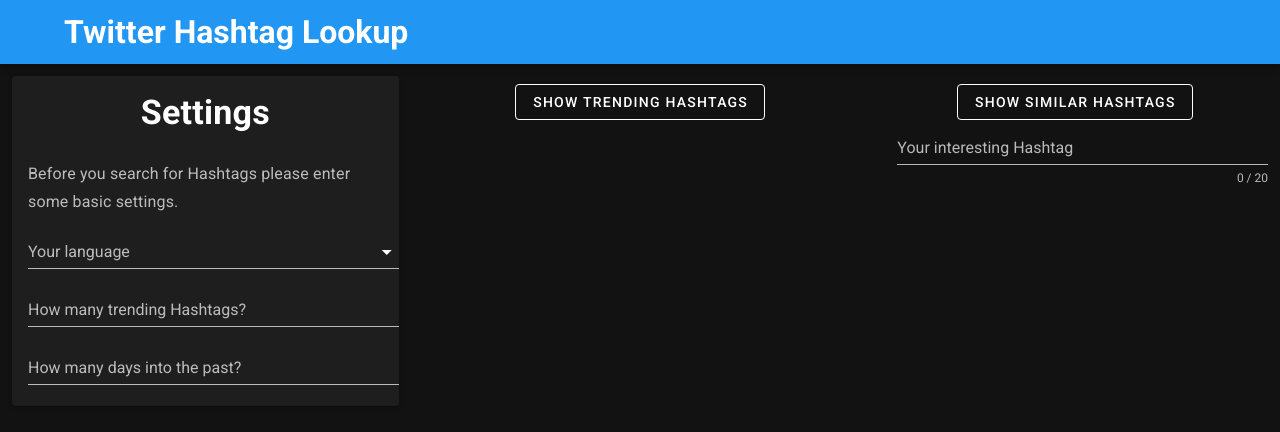
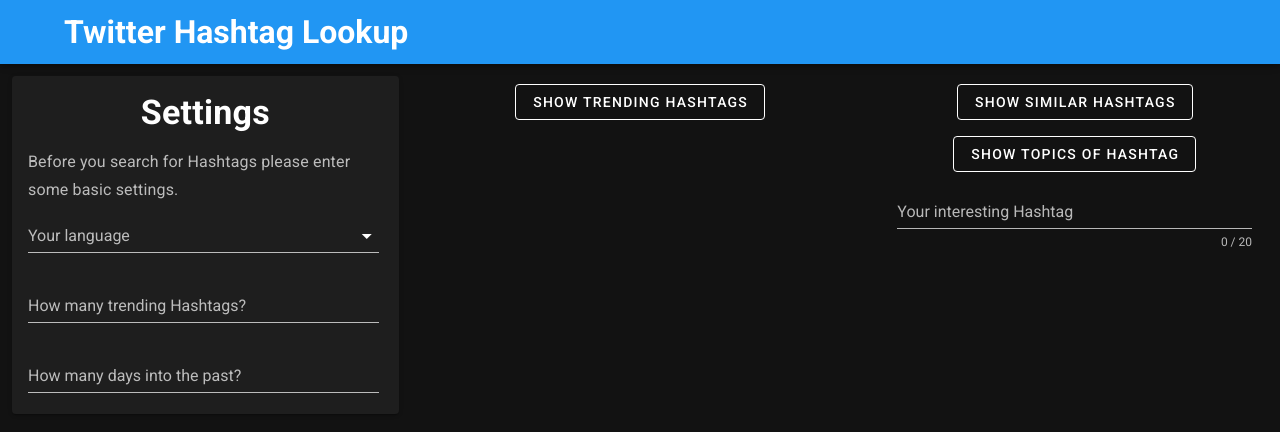
Before and after one commit to hugoppp-uni/WP-NoSQL-Project, a Vue app in the folder twitter-app-frontend/: page / in a window 1280 px wide. Shown: the top 432 px of the page. Built offline with nearby package versions, Linux system fonts and the light colour scheme.

Commit message:
Topics of Hashtags API integrated. Updated CSS Settings of Components. Ready for Dr. Zukunft

```diff
--- a/twitter-app-frontend/src/components/ApiSettings.vue
+++ b/twitter-app-frontend/src/components/ApiSettings.vue
@@ -2,15 +2,15 @@
   <v-container>
     <v-card dir style="margin: auto">
 
-      <v-card-title class="justify-center display-1 font-weight-bold mb-3"
+      <v-card-title class="justify-center display-1 font-weight-bold mb-0"
       >Settings
       </v-card-title
       >
-      <v-card-text class="text-left subtitle-1"
+      <v-card-text class="text-left subtitle-1 mb-0 pb-0"
       > Before you search for Hashtags please enter some basic settings.
       </v-card-text>
       <v-select
-          class="pa-0 pl-4"
+          class="pl-4 mb-0 pb-0 mr-5"
           v-model="userInput.selectedLanguage"
           :items="languageOptions"
           :menu-props="{ top: true, offsetY: true }"
@@ -23,7 +23,7 @@
           v-slot="{ errors }"
       >
         <v-text-field
-            class="pa-0 pl-4"
+            class="pl-4 mb-0 pb-0 mr-5"
             v-model="userInput.topCount"
             label="How many trending Hashtags?"
             hint="Must be a positive integer"
@@ -37,7 +37,7 @@
           v-slot="{ errors }"
       >
         <v-text-field
-            class="pa-0 pl-4"
+            class="pl-4 mb-1 pb-0 mr-5"
             v-model="userInput.lastDays"
             label="How many days into the past?"
             hint="Must be a positive integer"
@@ -45,6 +45,7 @@
             @change="publishUpdatedSettings()"
         ></v-text-field>
       </validation-provider>
+
     </v-card>
   </v-container>
 </template>
--- a/twitter-app-frontend/src/components/SimilarHashtags.vue
+++ b/twitter-app-frontend/src/components/SimilarHashtags.vue
@@ -9,15 +9,7 @@
       >
         Show Similar Hashtags
       </v-btn>
-    </div>
-    <v-text-field
-        class="pa-0 pl-4"
-        v-model="selectedHashtag"
-        label="Your interesting Hashtag"
-        counter="20"
-        maxlength="20"
-        hint="Must be a single word"
-    ></v-text-field>
+<!--    Similar Hashtags section:-->
     <v-card
         v-if="similarHashtagsNotEmpty"
         class="mx-auto"
@@ -39,6 +31,47 @@
         </v-list-item-group>
       </v-list>
     </v-card>
+      <div class="text-center">
+        <v-btn
+            class="ma-2"
+            outlined
+            color="white"
+            @click="getTopicsOfHashtags"
+        >
+          Show Topics of Hashtag
+        </v-btn>
+      </div>
+    </div>
+    <!--    Topics of Hashtags section:-->
+    <v-card
+        v-if="this.topicsOfHashtagsNotEmpty"
+        class="mx-auto"
+        max-width="300"
+        tile
+    >
+      <v-list rounded>
+        <v-list-item-group
+            color="primary"
+        >
+          <v-list-item
+              v-for="(item, index) in topicOfHashtagsResult"
+              :key="index"
+          >
+            <v-list-item-content>
+              <v-list-item-title v-text="item.topic"></v-list-item-title>
+            </v-list-item-content>
+          </v-list-item>
+        </v-list-item-group>
+      </v-list>
+    </v-card>
+    <v-text-field
+        class="pl-4 pr-4"
+        v-model="selectedHashtag"
+        label="Your interesting Hashtag"
+        counter="20"
+        maxlength="20"
+        hint="Must be a single word"
+    ></v-text-field>
   </v-container>
 </template>
 
@@ -54,7 +87,6 @@
     eventBus.$on('hashtagSelected', (param) => {
       console.log('Hashtag received: ' + param)
       this.selectedHashtag = param
-      this.getSimilarHashtags()
     })
     eventBus.$on('userInputUpdated', (param) => {
       console.log('Lang received: ' + param.selectedLanguage)
@@ -70,6 +102,9 @@
   computed: {
     similarHashtagsNotEmpty: function () {
       return (this.similarHashtagsResult.length > 1)
+    },
+    topicsOfHashtagsNotEmpty: function () {
+      return (this.topicOfHashtagsResult.length > 1)
     }
   },
   data: function () {
@@ -80,9 +115,12 @@
       // input Data from input field or Top Hashtags:
       selectedHashtag: '',
 
-      // Api Calls:
+      // Api Call Similar Hashtags:
       defaultSimilarHashtagUrl: 'http://localhost:5038/Hashtag/',
-      similarHashtagsResult: ''
+      similarHashtagsResult: '',
+
+      // Api Call Topics of Hashtag:
+      topicOfHashtagsResult: ''
     };
   },
   methods: {
@@ -96,13 +134,24 @@
           .then(res => {
             this.similarHashtagsResult = res.data;
             console.log('Api call for: ' + this.selectedHashtag)
-            console.log('API response received ')
+            console.log('API response for similar hashtags received ')
           });
-
+    },
+    getTopicsOfHashtags() {
+      let requestUrl = this.createTopicsOfHashtagUrl()
+      if (requestUrl === this.defaultSimilarHashtagUrl) {
+        return
+      }
+      axios
+          .get(requestUrl)
+          .then(res => {
+            this.topicOfHashtagsResult = res.data;
+            console.log('Api call for: ' + this.selectedHashtag)
+            console.log('API response for topics received ')
+          });
     },
     createSimilarHashtagUrl() {
       let requestUrl = this.defaultSimilarHashtagUrl;
-      // Stop if Hashtag is empty:
       if (this.selectedHashtag === '') {
         console.log("No Hashtag selected!!!!!")
         return requestUrl
@@ -128,6 +177,23 @@
       }
       console.log("Request URL: " + requestUrl)
       return requestUrl;
+    },
+    createTopicsOfHashtagUrl() {
+      let requestUrl = this.defaultSimilarHashtagUrl;
+      // Stop if Hashtag is empty:
+      if (this.selectedHashtag === '') {
+        console.log("No Hashtag selected!!!!!")
+        return requestUrl
+      }
+      // append selected Hashtag:
+      requestUrl += this.selectedHashtag + '/topics'
+
+      // Append selected language:
+      if (this.selectedLanguage !== undefined && this.selectedLanguage !== '' && this.selectedLanguage !== 'al') {
+        requestUrl += '?language=' + this.selectedLanguage
+      }
+      console.log("Request URL: " + requestUrl)
+      return requestUrl;
     }
   }
 }
```
